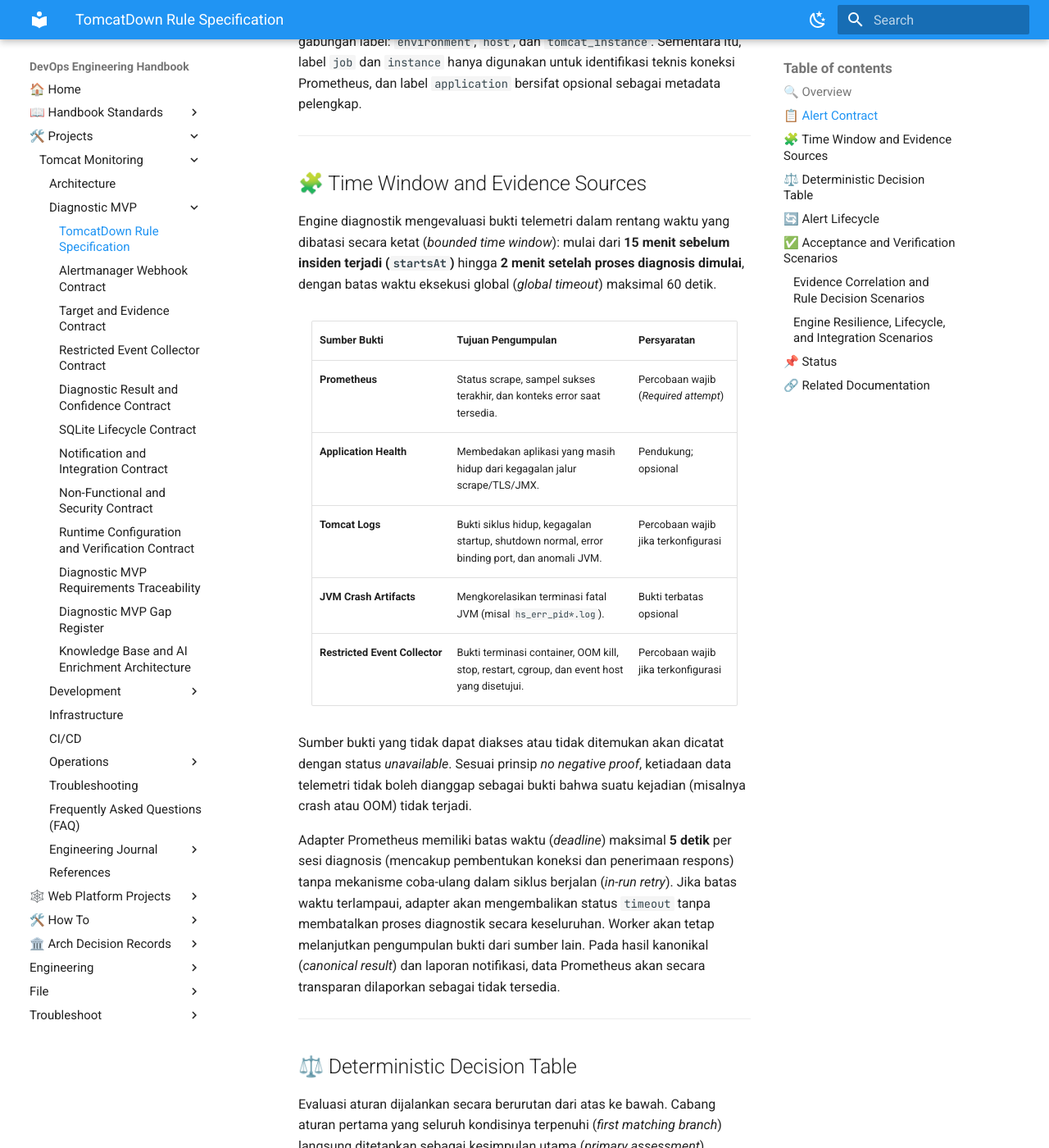
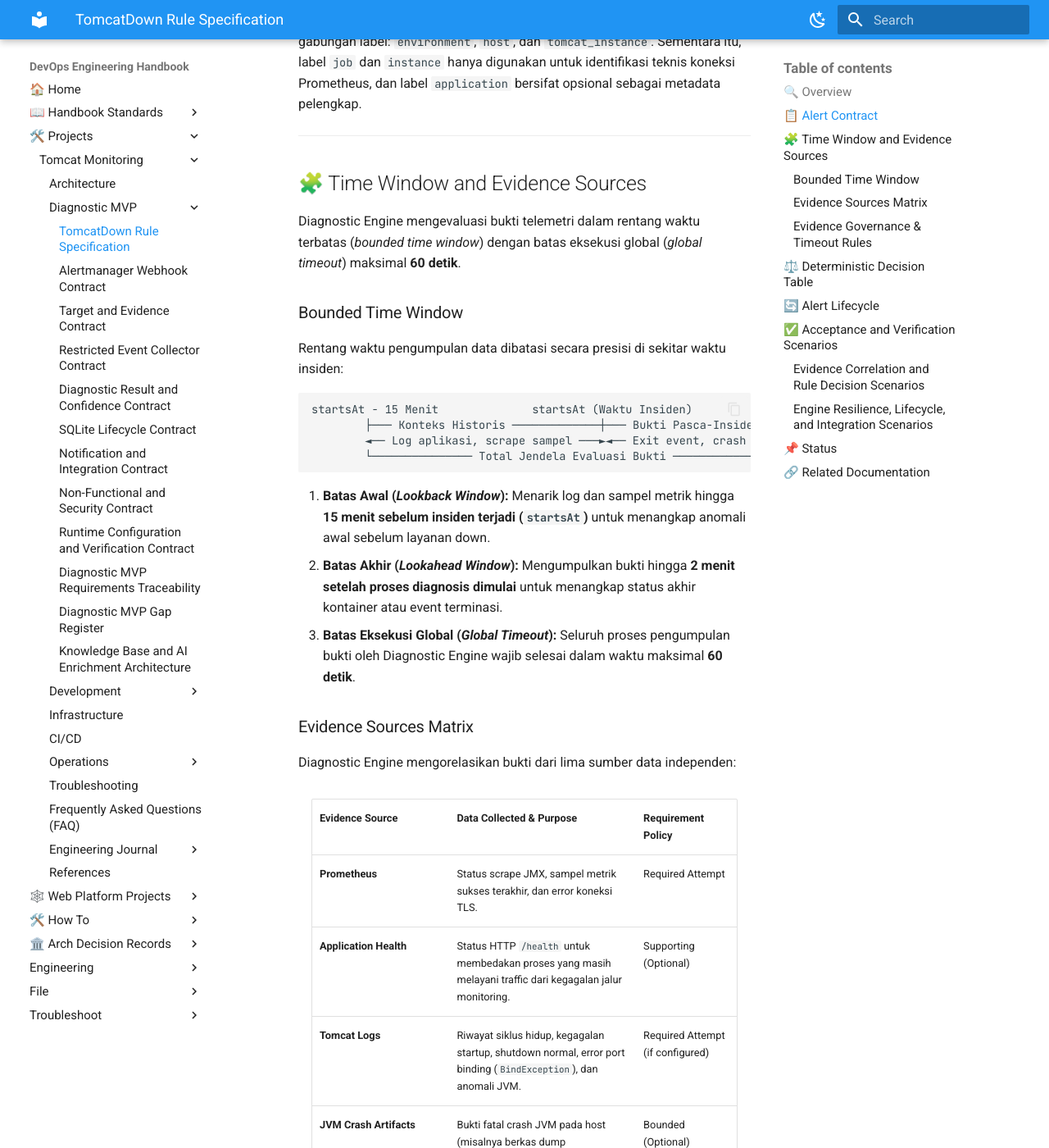
Before and after one commit to edkas07-oss/devops-handbook, an MkDocs documentation site: the page built from docs/projects/tomcat-monitoring/diagnostic-mvp/tomcat-down-rule-specification.md, in a window 1280 px wide and 1400 px high, scrolled down 1796 px. Shown: the whole window at 82% size. Built offline with MkDocs 1.6.1 and Material for MkDocs 9.7.7, drawn with Linux system fonts in a browser that asks for light colours; some of the changed text lies outside the part shown.

Commit message:
docs(rule-spec): restructure Time Window and Evidence Sources with visual timeline and English headers

````diff
--- a/docs/projects/tomcat-monitoring/diagnostic-mvp/tomcat-down-rule-specification.md
+++ b/docs/projects/tomcat-monitoring/diagnostic-mvp/tomcat-down-rule-specification.md
@@ -41,19 +41,44 @@ Identitas unik sebuah instance Tomcat ditentukan secara kanonikal melalui gabung
 
 ## 🧩 Time Window and Evidence Sources
 
-Engine diagnostik mengevaluasi bukti telemetri dalam rentang waktu yang dibatasi secara ketat (*bounded time window*): mulai dari **15 menit sebelum insiden terjadi (`startsAt`)** hingga **2 menit setelah proses diagnosis dimulai**, dengan batas waktu eksekusi global (*global timeout*) maksimal 60 detik.
+Diagnostic Engine mengevaluasi bukti telemetri dalam rentang waktu terbatas (*bounded time window*) dengan batas eksekusi global (*global timeout*) maksimal **60 detik**.
 
-| Sumber Bukti | Tujuan Pengumpulan | Persyaratan |
+### Bounded Time Window
+
+Rentang waktu pengumpulan data dibatasi secara presisi di sekitar waktu insiden:
+
+```text
+startsAt - 15 Menit              startsAt (Waktu Insiden)          Diagnosis + 2 Menit
+        ├─── Konteks Historis ─────────────┼─── Bukti Pasca-Insiden ──────┤
+        ◄── Log aplikasi, scrape sampel ───►◄── Exit event, crash dump ───►
+        └─────────────── Total Jendela Evaluasi Bukti ────────────────────┘
+```
+
+1. **Batas Awal (*Lookback Window*):** Menarik log dan sampel metrik hingga **15 menit sebelum insiden terjadi (`startsAt`)** untuk menangkap anomali awal sebelum layanan down.
+2. **Batas Akhir (*Lookahead Window*):** Mengumpulkan bukti hingga **2 menit setelah proses diagnosis dimulai** untuk menangkap status akhir kontainer atau event terminasi.
+3. **Batas Eksekusi Global (*Global Timeout*):** Seluruh proses pengumpulan bukti oleh Diagnostic Engine wajib selesai dalam waktu maksimal **60 detik**.
+
+### Evidence Sources Matrix
+
+Diagnostic Engine mengorelasikan bukti dari lima sumber data independen:
+
+| Evidence Source | Data Collected & Purpose | Requirement Policy |
 | :--- | :--- | :--- |
-| **Prometheus** | Status scrape, sampel sukses terakhir, dan konteks error saat tersedia. | Percobaan wajib (*Required attempt*) |
-| **Application Health** | Membedakan aplikasi yang masih hidup dari kegagalan jalur scrape/TLS/JMX. | Pendukung; opsional |
-| **Tomcat Logs** | Bukti siklus hidup, kegagalan startup, shutdown normal, error binding port, dan anomali JVM. | Percobaan wajib jika terkonfigurasi |
-| **JVM Crash Artifacts** | Mengkorelasikan terminasi fatal JVM (misal `hs_err_pid*.log`). | Bukti terbatas opsional |
-| **Restricted Event Collector** | Bukti terminasi container, OOM kill, stop, restart, cgroup, dan event host yang disetujui. | Percobaan wajib jika terkonfigurasi |
+| **Prometheus** | Status scrape JMX, sampel metrik sukses terakhir, dan error koneksi TLS. | Required Attempt |
+| **Application Health** | Status HTTP `/health` untuk membedakan proses yang masih melayani traffic dari kegagalan jalur monitoring. | Supporting (Optional) |
+| **Tomcat Logs** | Riwayat siklus hidup, kegagalan startup, shutdown normal, error port binding (`BindException`), dan anomali JVM. | Required Attempt (if configured) |
+| **JVM Crash Artifacts** | Bukti fatal crash JVM pada host (misalnya berkas dump `hs_err_pid*.log` atau fatal SIGSEGV). | Bounded (Optional) |
+| **Restricted Event Collector** | Bukti status kontainer runtime, kernel cgroup OOM kill, exit code, dan event stop/restart host. | Required Attempt (if configured) |
 
-Sumber bukti yang tidak dapat diakses atau tidak ditemukan akan dicatat dengan status *unavailable*. Sesuai prinsip *no negative proof*, ketiadaan data telemetri tidak boleh dianggap sebagai bukti bahwa suatu kejadian (misalnya crash atau OOM) tidak terjadi.
+### Evidence Governance & Timeout Rules
 
-Adapter Prometheus memiliki batas waktu (*deadline*) maksimal **5 detik** per sesi diagnosis (mencakup pembentukan koneksi dan penerimaan respons) tanpa mekanisme coba-ulang dalam siklus berjalan (*in-run retry*). Jika batas waktu terlampaui, adapter akan mengembalikan status `timeout` tanpa membatalkan proses diagnostik secara keseluruhan. Worker akan tetap melanjutkan pengumpulan bukti dari sumber lain. Pada hasil kanonikal (*canonical result*) dan laporan notifikasi, data Prometheus akan secara transparan dilaporkan sebagai tidak tersedia.
+1. **Prinsip Tanpa Bukti Negatif (*No Negative Proof*):**
+   Sumber bukti yang tidak dapat diakses atau berkas yang tidak ditemukan dicatat dengan status `unavailable`. Ketiadaan data telemetri tidak boleh dianggap sebagai bukti bahwa suatu kejadian (misalnya fatal crash atau OOM kill) tidak terjadi.
+2. **Batas Waktu Per-Adapter (*Per-Adapter Timeout*):**
+   Adapter Prometheus memiliki batas waktu maksimal **5 detik** per sesi diagnosis (mencakup pembentukan koneksi TLS dan penerimaan respons). Jika batas waktu 5 detik terlampaui:
+   - Adapter Prometheus mengembalikan status `timeout`.
+   - Proses diagnostik **tidak dibatalkan**, dan Diagnostic Engine tetap melanjutkan analisis dengan bukti dari sumber lain.
+   - Pada hasil kanonikal (*canonical result*) dan laporan email, status Prometheus dilaporkan secara transparan sebagai `unavailable`.
 
 ---
 
````
